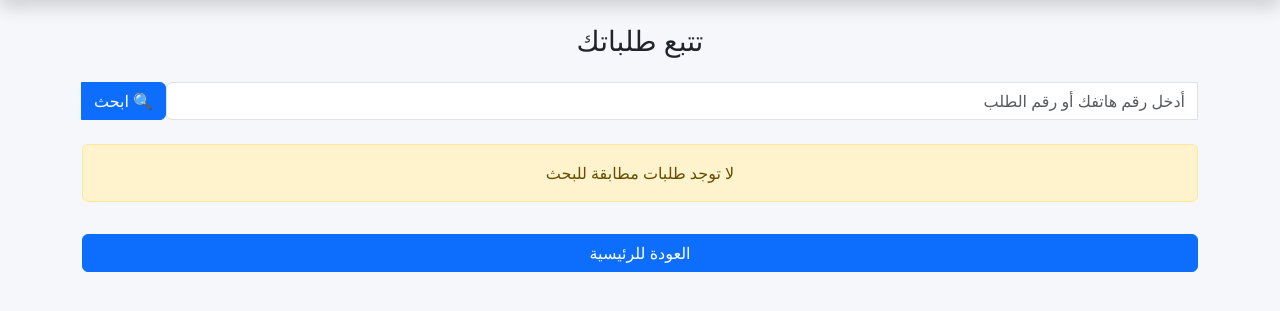
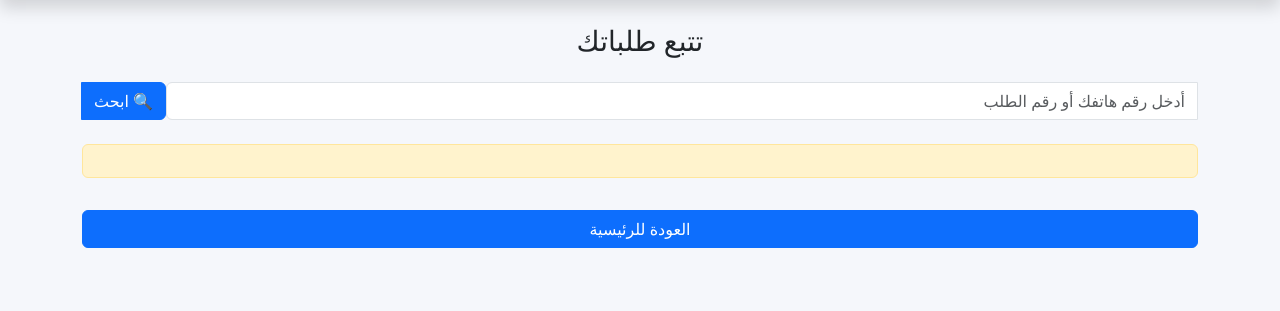
Before and after one commit to reda336/Pharmacy-Managment-System, a Flask app: page /track_order in a window 1280 px wide. Shown: the part 56-367 px from the top of the page. Run offline with Flask 3, Linux system fonts and the light colour scheme.

Commit message:
Update track_order.html

```diff
--- a/templates/track_order.html
+++ b/templates/track_order.html
@@ -68,7 +68,7 @@ body { background:#f5f7fb; }
     {% endfor %}
 {% else %}
 <div class="alert alert-warning text-center">
-    لا توجد طلبات مطابقة للبحث
+
 </div>
 {% endif %}
 
```
